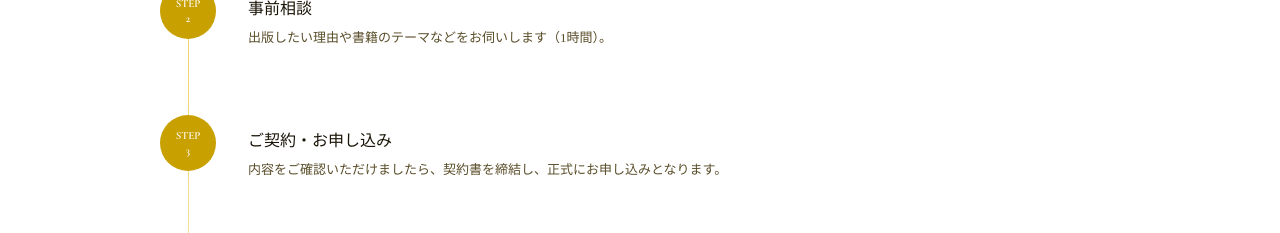
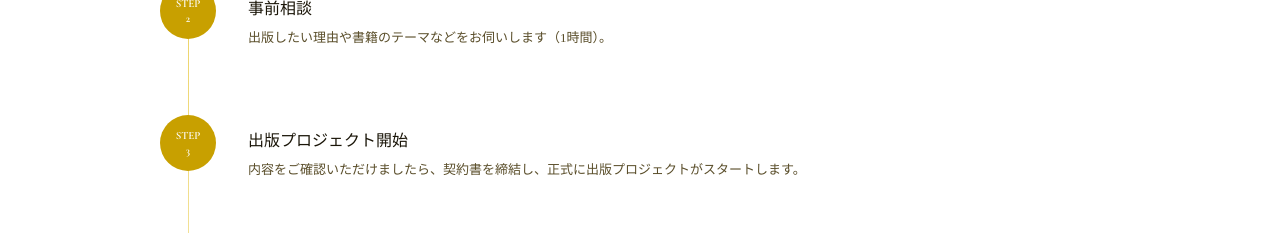
Before and after one commit to MimosaPN/mimosa, a plain HTML site: page mimosado/index.htm in a window 1280 px wide. Shown: the part 2440-2673 px from the top of the page. Drawn offline with nearby package versions, Linux system fonts and the light colour scheme; a web font is replaced by a local one.

Commit message:
Update index.htm

```diff
--- a/mimosado/index.htm
+++ b/mimosado/index.htm
@@ -184,7 +184,7 @@ footer{background:var(--dark);color:rgba(255,255,255,0.5);padding:3rem 2rem;text
     <div class="flow-steps">
       <div class="flow-step reveal"><div class="flow-num">STEP<br>1</div><div class="flow-body"><div class="flow-title">お問い合わせ</div><div class="flow-desc">このページ下部のフォームから、ご相談内容をお送りください。担当者よりご連絡し、お見積をご提案します。</div></div></div>
       <div class="flow-step reveal"><div class="flow-num">STEP<br>2</div><div class="flow-body"><div class="flow-title">事前相談</div><div class="flow-desc">出版したい理由や書籍のテーマなどをお伺いします（1時間）。</div></div></div>
-      <div class="flow-step reveal"><div class="flow-num">STEP<br>3</div><div class="flow-body"><div class="flow-title">ご契約・お申し込み</div><div class="flow-desc">内容をご確認いただけましたら、契約書を締結し、正式にお申し込みとなります。</div></div></div>
+      <div class="flow-step reveal"><div class="flow-num">STEP<br>3</div><div class="flow-body"><div class="flow-title">出版プロジェクト開始</div><div class="flow-desc">内容をご確認いただけましたら、契約書を締結し、正式に出版プロジェクトがスタートします。</div></div></div>
       <div class="flow-step reveal"><div class="flow-num">STEP<br>4</div><div class="flow-body"><div class="flow-title">企画・取材・執筆</div><div class="flow-desc">企画立案・取材・ライティングを進めます。</div></div></div>
       <div class="flow-step reveal"><div class="flow-num">STEP<br>5</div><div class="flow-body"><div class="flow-title">編集・校正・デザイン</div><div class="flow-desc">現役編集者が原稿を整え、プロのデザイナーが装丁・本文レイアウトを仕上げます。</div></div></div>
       <div class="flow-step reveal"><div class="flow-num">STEP<br>6</div><div class="flow-body"><div class="flow-title">印刷・製本</div><div class="flow-desc">完成した本は、ご指定の住所にお届けします。</div></div></div>
```
